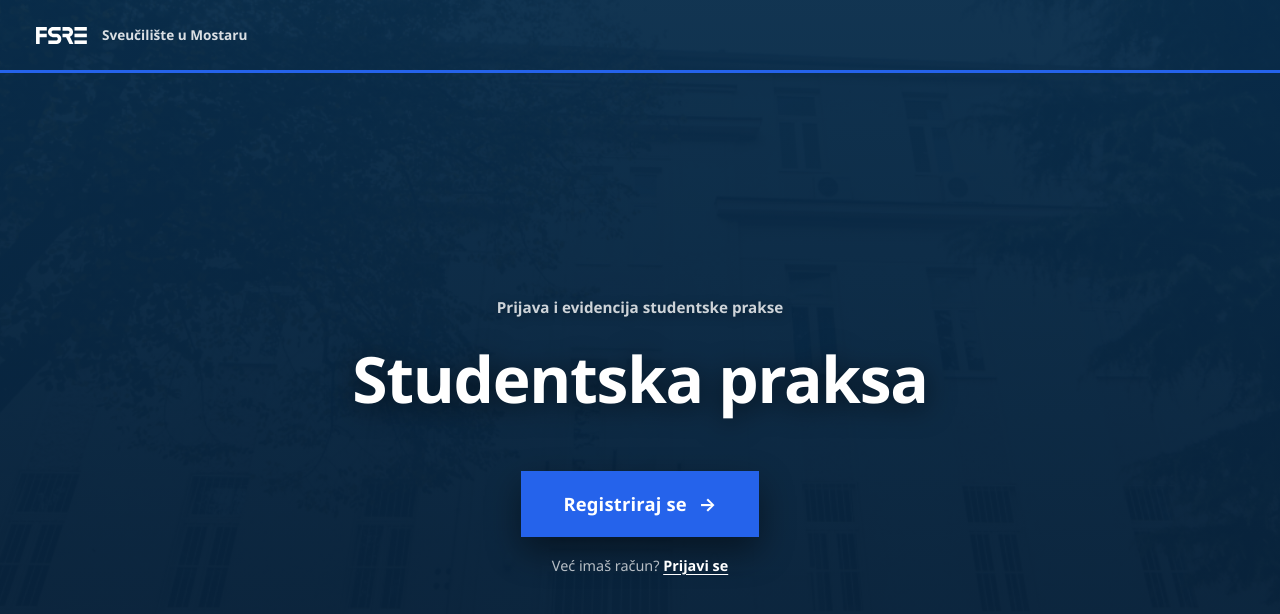
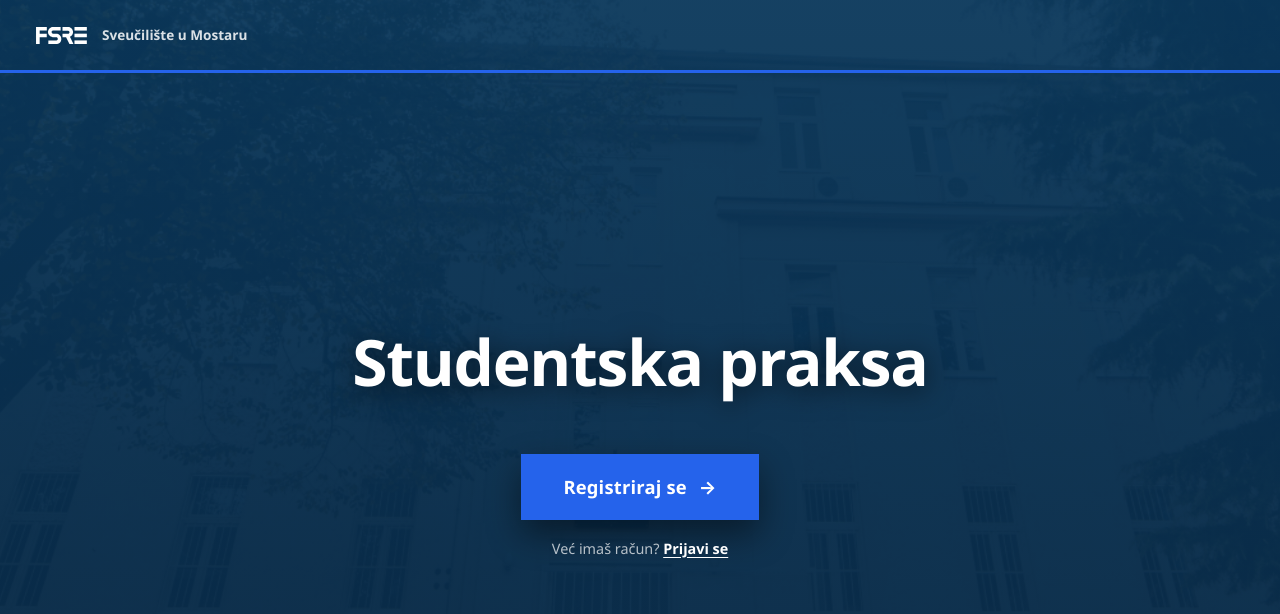
Before and after one commit to gabrijelagrbesicc/student-internship-web-app, a React (Vite) app in the folder frontend/: page / in a window 1280 px wide. Shown: the top 614 px of the page. Built offline with nearby package versions, Linux system fonts and the light colour scheme.

Commit message:
removed debug output and cleaned up landing page

```diff
--- a/frontend/src/index.css
+++ b/frontend/src/index.css
@@ -413,7 +413,7 @@ tr:last-child td {
 .landing-hero-overlay {
   position: absolute;
   inset: 0;
-  background: linear-gradient(180deg, rgba(6, 16, 32, 0.48) 0%, rgba(6, 16, 32, 0.72) 100%);
+  background: linear-gradient(180deg, rgba(6, 16, 32, 0.3) 0%, rgba(6, 16, 32, 0.55) 100%);
 }
 
 .landing-topbar {
@@ -466,14 +466,6 @@ tr:last-child td {
     opacity: 1;
     transform: translateY(0);
   }
-}
-
-.landing-org {
-  color: rgba(255, 255, 255, 0.8);
-  font-size: 0.95rem;
-  font-weight: 600;
-  margin: 0 0 12px;
-  text-shadow: 0 2px 12px rgba(0, 0, 0, 0.4);
 }
 
 .landing-hero h1 {
--- a/frontend/src/pages/LandingPage.tsx
+++ b/frontend/src/pages/LandingPage.tsx
@@ -15,7 +15,6 @@ const LandingPage = () => (
       </header>
 
       <div className="landing-hero-content">
-        <p className="landing-org">Prijava i evidencija studentske prakse</p>
         <h1>Studentska praksa</h1>
         <Link to="/register" className="landing-cta">
           <span>Registriraj se</span>
```
Also changed, not shown: 1 other file (tests, documents, lock files or other folders).
